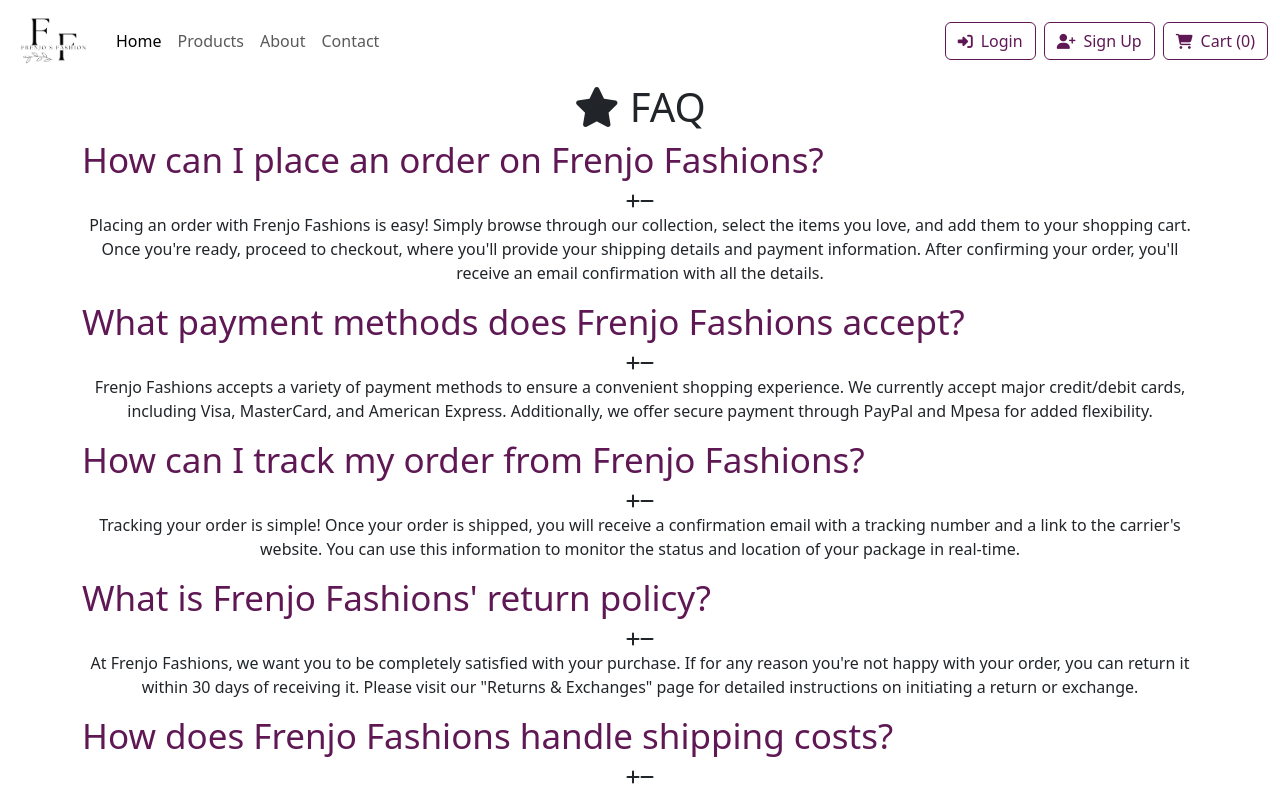
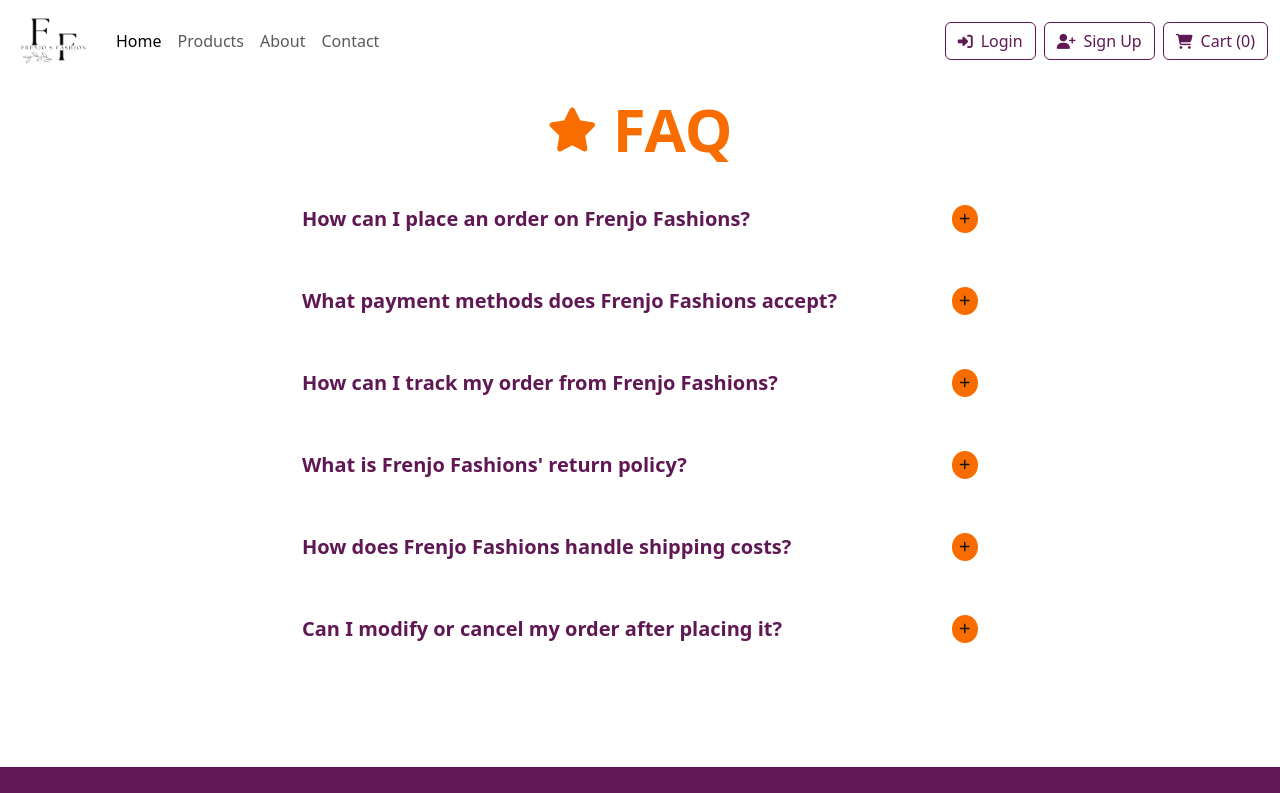
Before and after one commit to Brendafrenjo/e-commerce-app, a React (Create React App) app: page /faqs in a window 1280 px wide. Shown: the top 793 px of the page. Built offline with nearby package versions, Linux system fonts and the light colour scheme.

Commit message:
Created Faq.css

```diff
--- a/src/App.js
+++ b/src/App.js
@@ -19,7 +19,7 @@ import PaymentSuccessful from "./PaymentSuccessful";
 import Footer from "./Footer";
 import About from "./About";
 import Contact from "./Contact";
-import Faqs from "./faqs";
+import Faqs from "./Faqs";
 
 function App() {
   const location = useLocation();
@@ -50,7 +50,6 @@ function App() {
         <Route path="products/:id" element={<Product />} />
         <Route path="/login" element={<LogIn />} />
         <Route path="/cart" element={<Cart />} />
-        <Route path="/faqs" element={<Faqs />} />
         <Route path="/not-found" element={<NotFound />} />
         <Route path="/checkout" element={<Checkout />} />
         <Route path="/about" element={<About />} />
@@ -59,6 +58,7 @@ function App() {
         <Route path="/registration" element={<Registration />} />
         <Route path="/find-your-account" element={<FindYourAccount />} />
         <Route path="/payment-successful" element={<PaymentSuccessful />} />
+        <Route path="/faqs" element={<Faqs />} />
         <Route exact path="/" element={<Home />} />
         <Route path="*" element={<Navigate to="/not-found" />} />
       </Routes>
--- /dev/null
+++ b/src/Faqs.css
@@ -0,0 +1,89 @@
+h1 {
+  color: #f96d00;
+  font-weight: 700;
+  padding-bottom: 10px;
+  padding-top: 10px;
+  font-size: 60px;
+  cursor: pointer;
+}
+
+h2 {
+  cursor: pointer;
+  font-size: 20px;
+  font-weight: 700;
+}
+
+p {
+  padding-top: 16px;
+  font-size: 17px;
+  font-weight: 600;
+  line-height: 1.6;
+}
+
+.container {
+  display: block;
+  margin: 0 auto;
+  margin-bottom: 100px;
+  border-radius: 10px;
+  max-width: 700px;
+}
+
+.faq-icon {
+  font-size: 44px;
+  position: relative;
+  top: -6px;
+}
+
+.faq {
+  border-bottom: 2px solid #ffff;
+  margin-top: 32px;
+  padding-bottom: 16px;
+}
+
+.accordion-question {
+  cursor: pointer;
+  display: flex;
+  justify-content: space-between;
+  align-items: center;
+}
+
+.minus-icon {
+  background-color: #ffff;
+  display: none;
+}
+
+.plus-icon {
+  background-color: #f96d00;
+}
+
+.plus-icon,
+.minus-icon {
+  font-size: 12px;
+  border-radius: 60%;
+  padding: 8px;
+  position: relative;
+  bottom: 4px;
+  color: #141414;
+}
+
+.faq .accordion-answer {
+  height: 0;
+  overflow: hidden;
+  transition: max-height 1.4s ease;
+}
+
+.faq.active .accordion-answer {
+  height: auto;
+}
+
+.faq.active h2 {
+  color: #f96d00;
+}
+
+.faq.active .minus-icon {
+  display: inline-block;
+}
+
+.faq.active .plus-icon {
+  display: none;
+}
```
Also changed, not shown: src/Faqs.js (+22 -22 lines).
